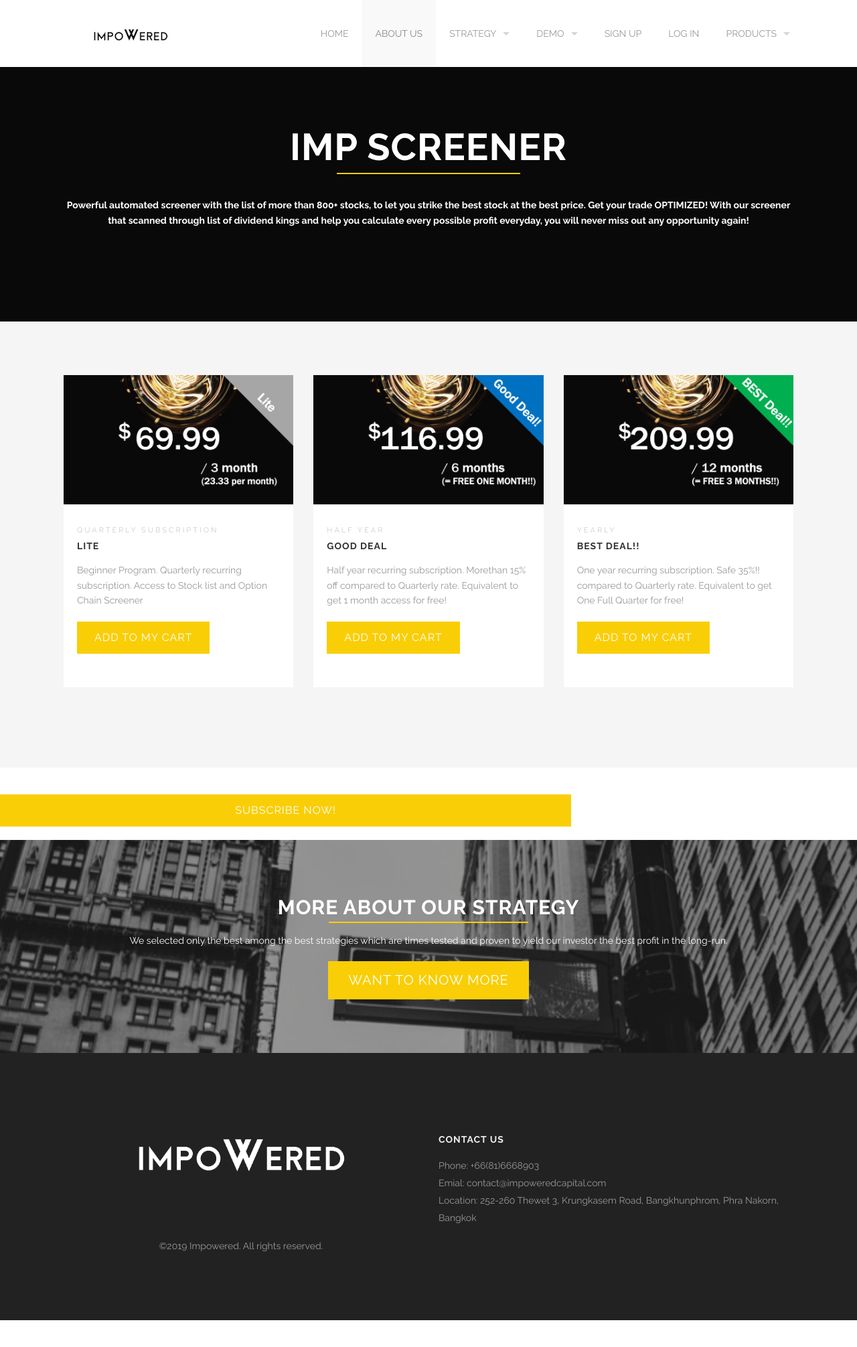
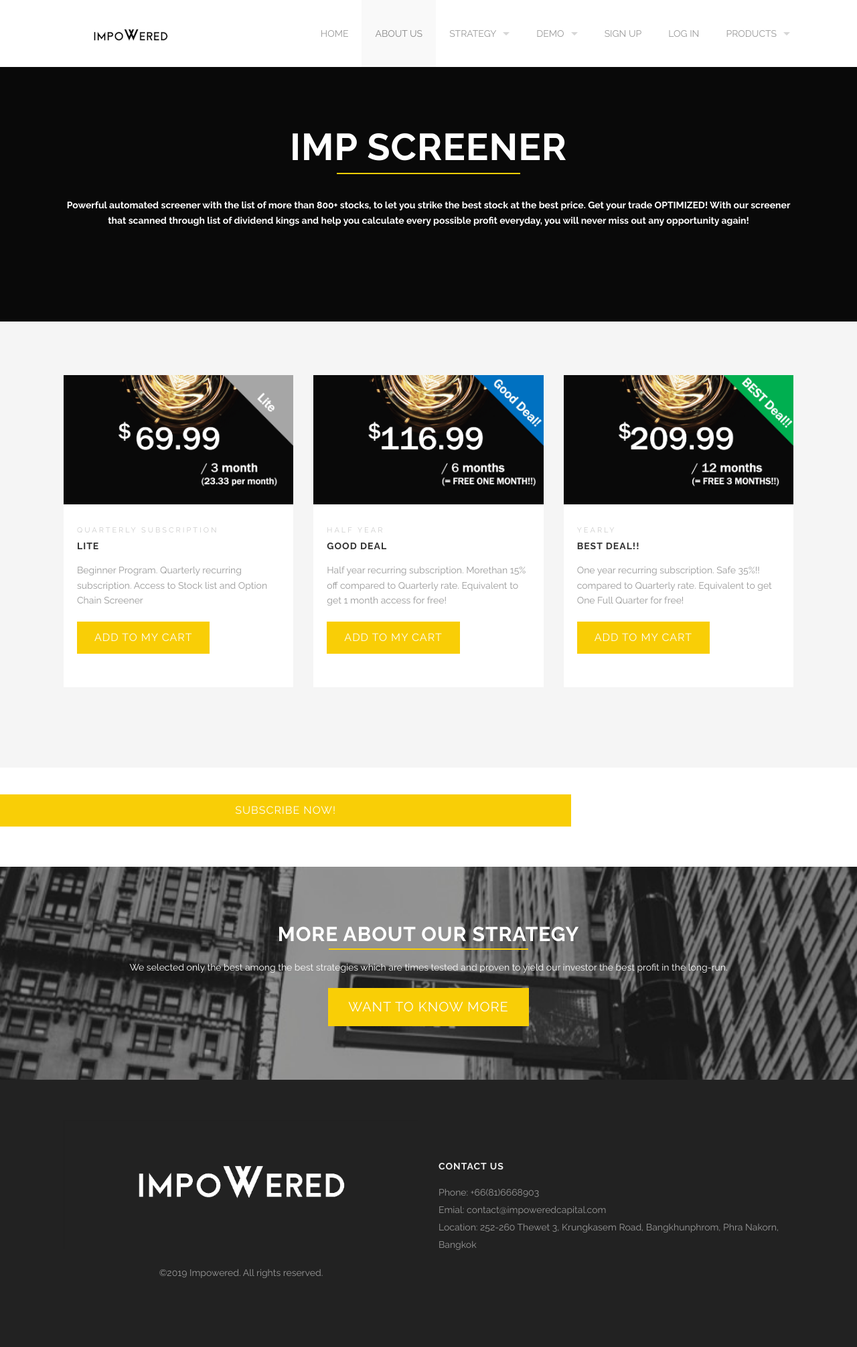
Before and after one commit to impoweredcapital/investmentplatform, a Jekyll site: the page built from impproduct.html, in a window 1280 px wide. Shown: the whole page at 67% size. Built offline with Jekyll 4.4.1, drawn with Linux system fonts in a browser that asks for light colours; before the commit the page ends 1971 px from its top, so only the background shows below that.

Commit message:
Update impproduct.html

```diff
--- a/impproduct.html
+++ b/impproduct.html
@@ -96,8 +96,9 @@ testimonials:
 
 <div class='two spacing'></div>
 
-<a class='large-8 button' class='centered-text' href='yourcart.html'>Subscribe Now!</a>
+<a class='large-8 button' class='centered' href='yourcart.html'>Subscribe Now!</a>
 
+<div class='two spacing'></div>
 
 
 {% include our-customers.html %}
```
